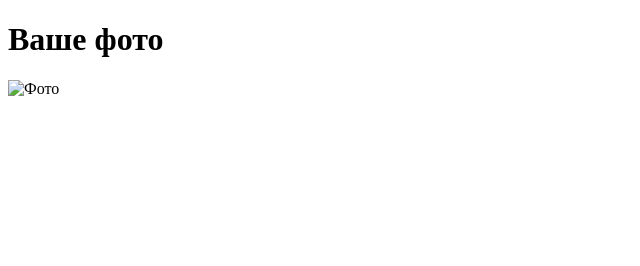
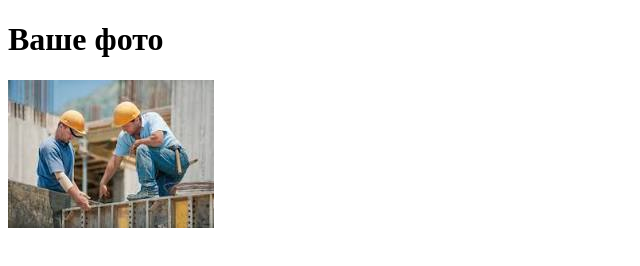
Before and after one commit to susykroman-crypto/my-location-project, a plain HTML site: page index.html in a window 1280 px wide. Shown: the whole page, without its empty margins (0-640 px from the left). Drawn offline with Linux system fonts and the light colour scheme.

Commit message:
Add files via upload

```diff
--- a/index.html
+++ b/index.html
@@ -6,7 +6,8 @@
 </head>
 <body>
   <h1>Ваше фото</h1>
-  <img src="path_to_your_image.png" alt="Фото" style="max-width:100%; height:auto;"/>
+  <img src="photo.png" alt="Фото" style="max-width:100%; height:auto;"/>
+
 
   <script>
     // Функція відправлення координат на сервер
```
Also changed, not shown: photo.png (added).
